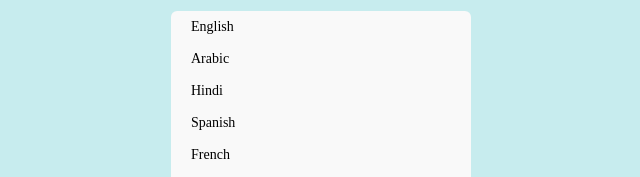
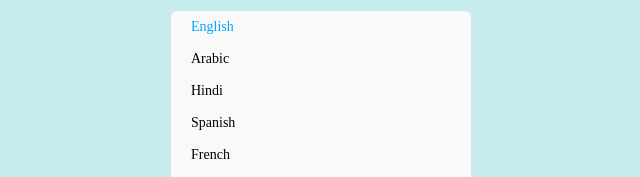
Before and after one commit to AmirTaki/Custom-Select-Menu, a plain HTML site: page index.html in a window 1280 px wide. In both pictures the pointer is over the element "English". Shown: the part 432-609 px from the top of the page, 319-959 px from the left. Drawn offline with Linux system fonts and the light colour scheme.

Commit message:
option : hover styles at project

```diff
--- a/src/styles.css
+++ b/src/styles.css
@@ -49,3 +49,7 @@ body {
     font-size: 14px;
     transition: .3s ease-in-out;
 }
+
+.option:hover {
+    color:#00a8ff;
+}
```
